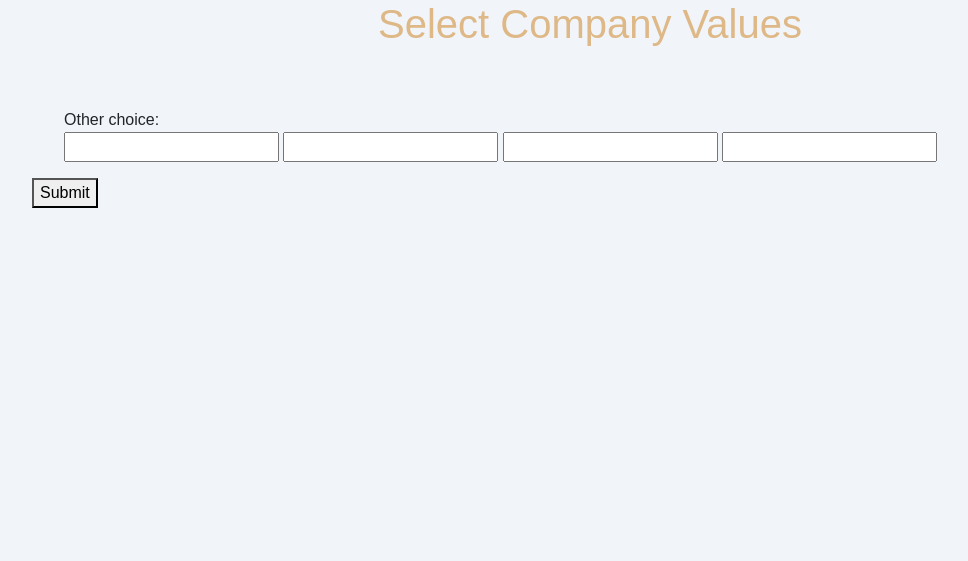
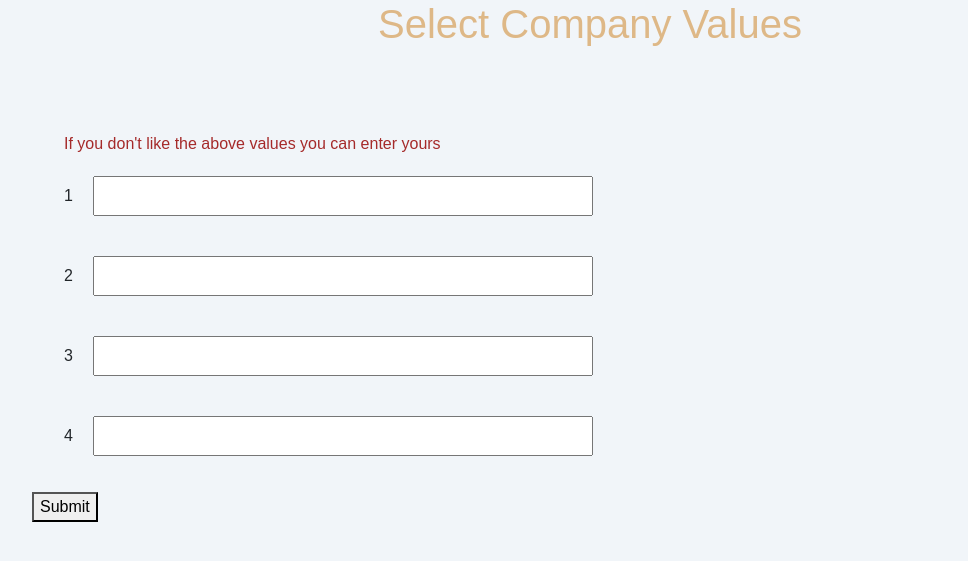
Before and after one commit to MarkosMuche/questionnaire_djagno, a Django app: template app/templates/company_value_list.html in a window 1280 px wide. Shown: the part 56-617 px from the top of the page, without its empty margins (50-1018 px from the left). Run offline with Django 4.2, Linux system fonts and the light colour scheme; the template is opened without the code that fills it, so the values that code supplies are empty.

Commit message:
add  some css on select values

```diff
--- a/app/templates/company_value_list.html
+++ b/app/templates/company_value_list.html
@@ -12,13 +12,13 @@
                 <label for="value_{{ forloop.counter }}">{{ value }}</label>
             </li>
         {% endfor %}
-        <li>
-            <label for="other_choice">Other choice:</label>
+        <li><br>
+            <label for="other_choice" style="color: brown;">If you don't like the above values you can enter yours</label>
             <br>
-            <input type="text" id="other_choice1" name="other_value" class="other-input">
-            <input type="text" id="other_choice2" name="other_value" class="other-input">
-            <input type="text" id="other_choice3" name="other_value" class="other-input">
-            <input type="text" id="other_choice4" name="other_value" class="other-input">
+            1<input style="margin: 20px; width: 500px;  height: 40px" type="text" id="other_choice1" name="other_value" class="other-input"><br>
+            2<input style="margin: 20px; width: 500px;  height: 40px" type="text" id="other_choice2" name="other_value" class="other-input"><br>
+            3<input style="margin: 20px; width: 500px;  height: 40px" type="text" id="other_choice3" name="other_value" class="other-input"><br>
+            4<input style="margin: 20px; width: 500px; height: 40px" type="text" id="other_choice4" name="other_value" class="other-input">
         </li>
     </ul>
     <button type="submit">Submit</button>
```
Also changed, not shown: app/templates/company_value_from.html (+16 -9 lines).
